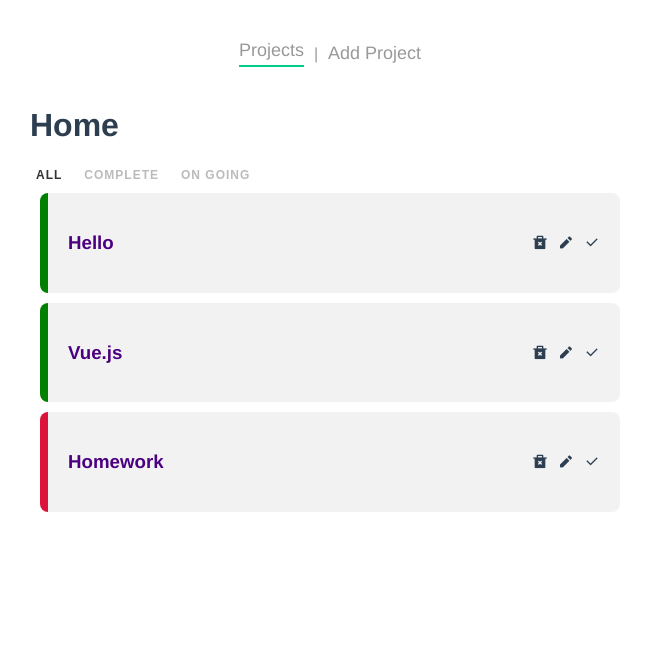
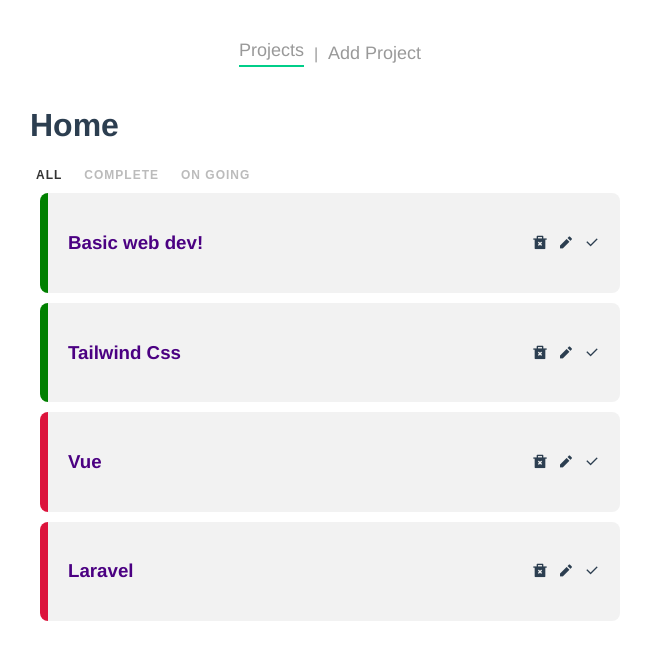
Before and after one commit to zawthuphyo25/project-planner, a Vue app: page / in a window 1280 px wide. Shown: the top 660 px of the page, without its empty margins (310-961 px from the left). Built offline with nearby package versions, Linux system fonts and the light colour scheme; data requests are answered from the project's data file.

Commit message:
fixed delete and complete feature!

```diff
--- a/database/db.json
+++ b/database/db.json
@@ -1,22 +1,29 @@
 {
   "projects": [
     {
-      "title": "Hello",
-      "detail": "How are you today?",
-      "id": "1",
-      "complete": true
-    },
-    {
-      "id": "aa1d",
-      "title": "Vue.js",
-      "detail": "Hello Vue3!",
+      "id": "b8e2",
+      "title": "Basic web dev!",
+      "detail": "Learning Html, Css, and Js.",
       "compile": false,
       "complete": true
     },
     {
-      "id": "7049",
-      "title": "Homework",
-      "detail": "Do you finish homework today?",
+      "id": "8959",
+      "title": "Tailwind Css",
+      "detail": "Do you had learn Css framework!",
+      "compile": false,
+      "complete": true
+    },
+    {
+      "id": "b334",
+      "title": "Vue",
+      "detail": "Hello Vue3!",
+      "compile": false
+    },
+    {
+      "id": "6cdd",
+      "title": "Laravel",
+      "detail": "What is Laravel?",
       "compile": false
     }
   ]
--- a/src/views/HomeView.vue
+++ b/src/views/HomeView.vue
@@ -32,14 +32,14 @@
   methods: {
     deleteProject(id) {
       this.projects = this.projects.filter((project) => {
-        this.project.id != id;
+        return project.id != id;
       });
     },
     completeProject(id) {
-      let findPrject = this.projects.find((project) => {
-        return project === id;
+      let findProject = this.projects.find((project) => {
+        return project.id === id;
       });
-      findProject.complete = !findPrject.commplete;
+      findProject.complete = !findProject.complete;
     },
   },
   computed: {
```
